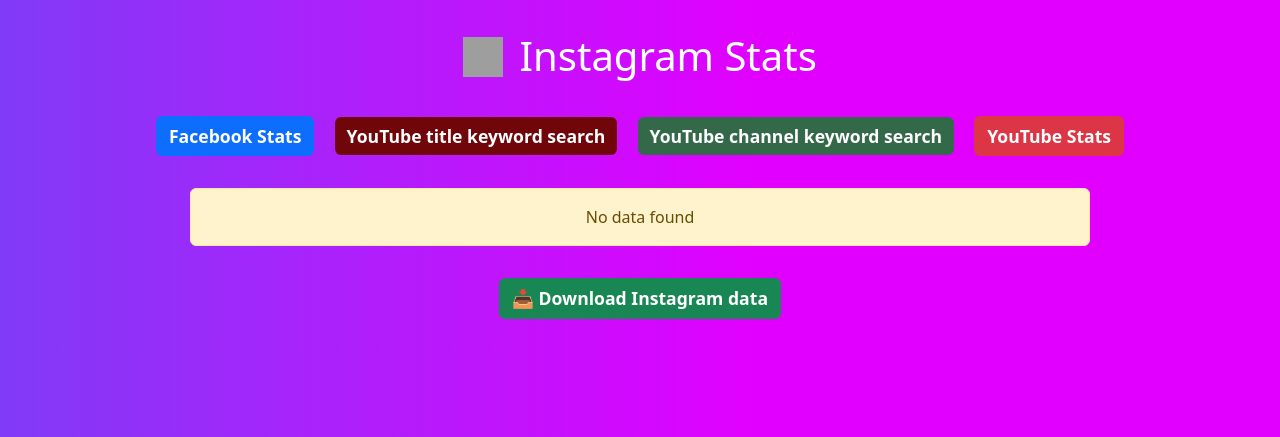
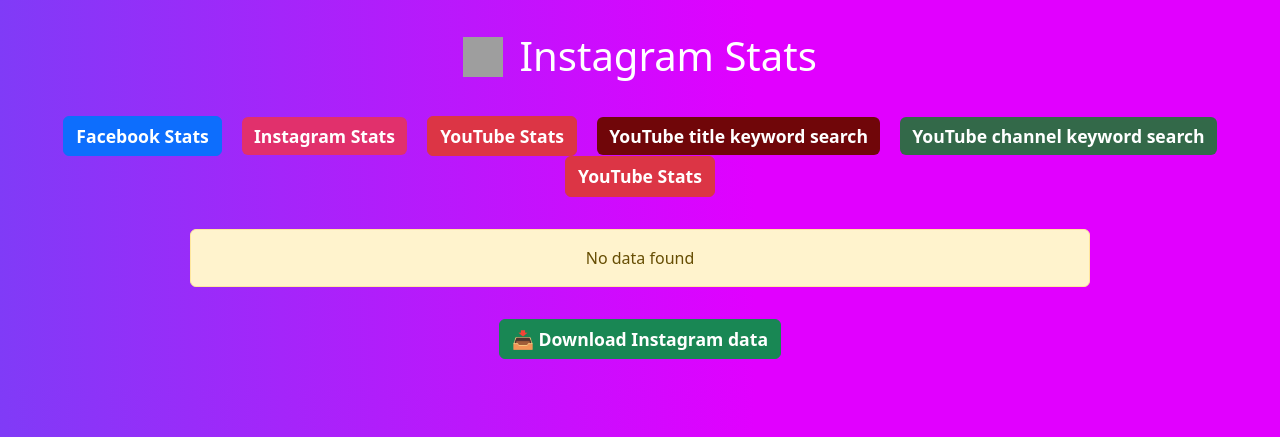
Before and after one commit to NasirMehmood12/keywords_research, a Flask app: page /instagram in a window 1280 px wide. Shown: the top 437 px of the page. Run offline with Flask 3, Linux system fonts and the light colour scheme; data that the repository does not hold is empty; some libraries are stand-ins or nearby versions; grey boxes are pictures that could not be loaded.

Commit message:
Update instagram.html

```diff
--- a/templates/instagram.html
+++ b/templates/instagram.html
@@ -37,8 +37,12 @@
 
 
     <div class="nav-links">
+
         <a href="/facebook" class="btn btn-primary mx-2" style = "font-size: 1.1rem; font-weight: 563;">Facebook Stats</a>
-
+         <a href="/instagram" class="btn mx-2" style="background-color: #E1306C; color: white; border: none;font-size: 1.1rem; font-weight: 563;">
+            Instagram Stats
+        </a>
+        <a href="/youtube" class="btn btn-danger mx-2" style="font-size: 1.1rem; font-weight: 563;">YouTube Stats</a>
         <a href="/search-top-videos" class="btn mx-2" style="background-color: #700609; color: white; border: none;font-size: 1.1rem; font-weight: 563;">
             YouTube title keyword search
         </a>
```
